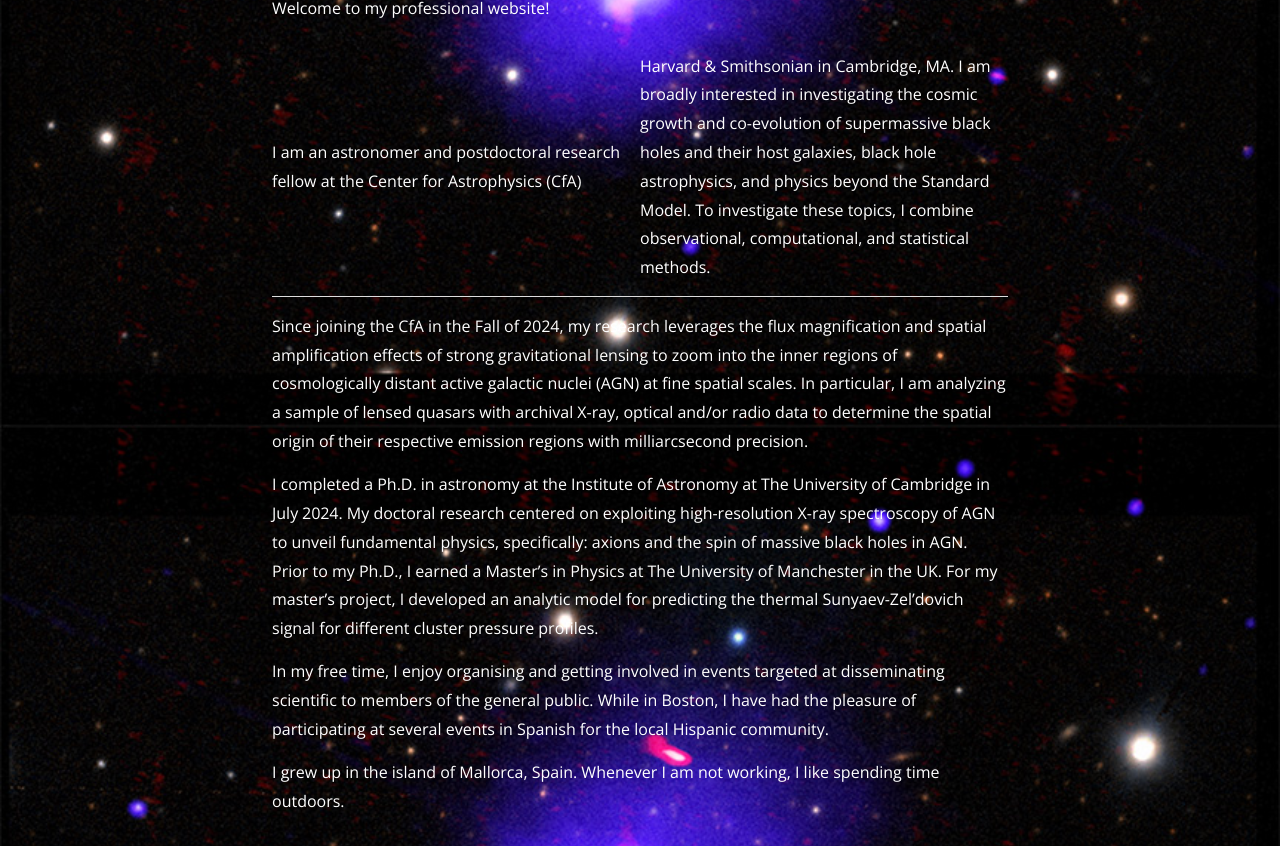
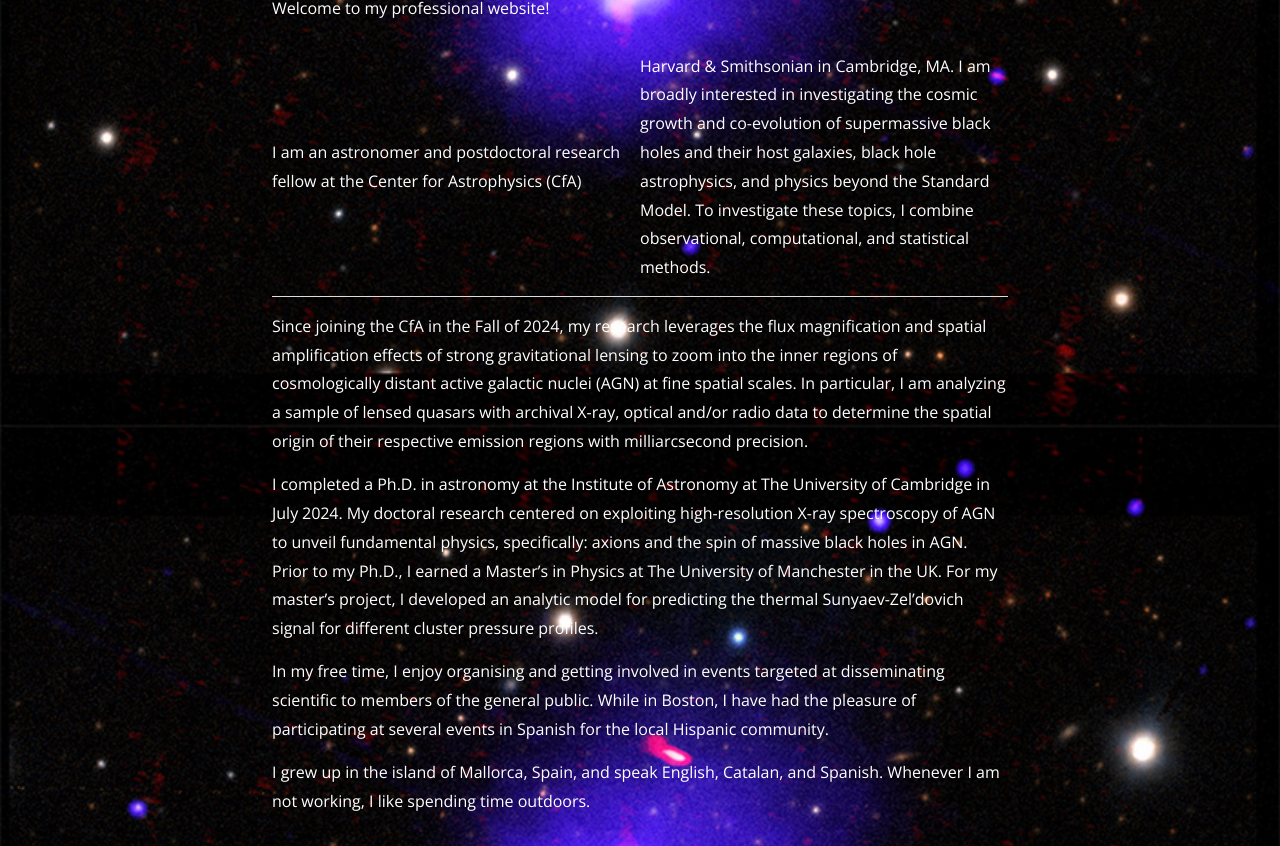
Before and after one commit to jsiskreynes-astro/jsiskreynes-astro.github.io, a Jekyll site: the page built from index.md, in a window 1280 px wide and 1331 px high. Shown: the part 485-1331 px from the top of the window. Built offline with Jekyll 4.4.1, drawn with Linux system fonts in a browser that asks for light colours; nearby versions of some CDN libraries.

Commit message:
Update index.md

```diff
--- a/index.md
+++ b/index.md
@@ -18,7 +18,7 @@
 
 In my free time, I enjoy organising and getting involved in events targeted at disseminating scientific to members of the general public. While in Boston, I have had the pleasure of participating at several events in Spanish for the local Hispanic community.
 
-I grew up in the island of Mallorca, Spain. Whenever I am not working, I like spending time outdoors.
+I grew up in the island of Mallorca, Spain, and speak English, Catalan, and Spanish. Whenever I am not working, I like spending time outdoors.
 
 [centrarium]: https://github.com/bencentra/centrarium
 [bencentra]: http://bencentra.com
```
